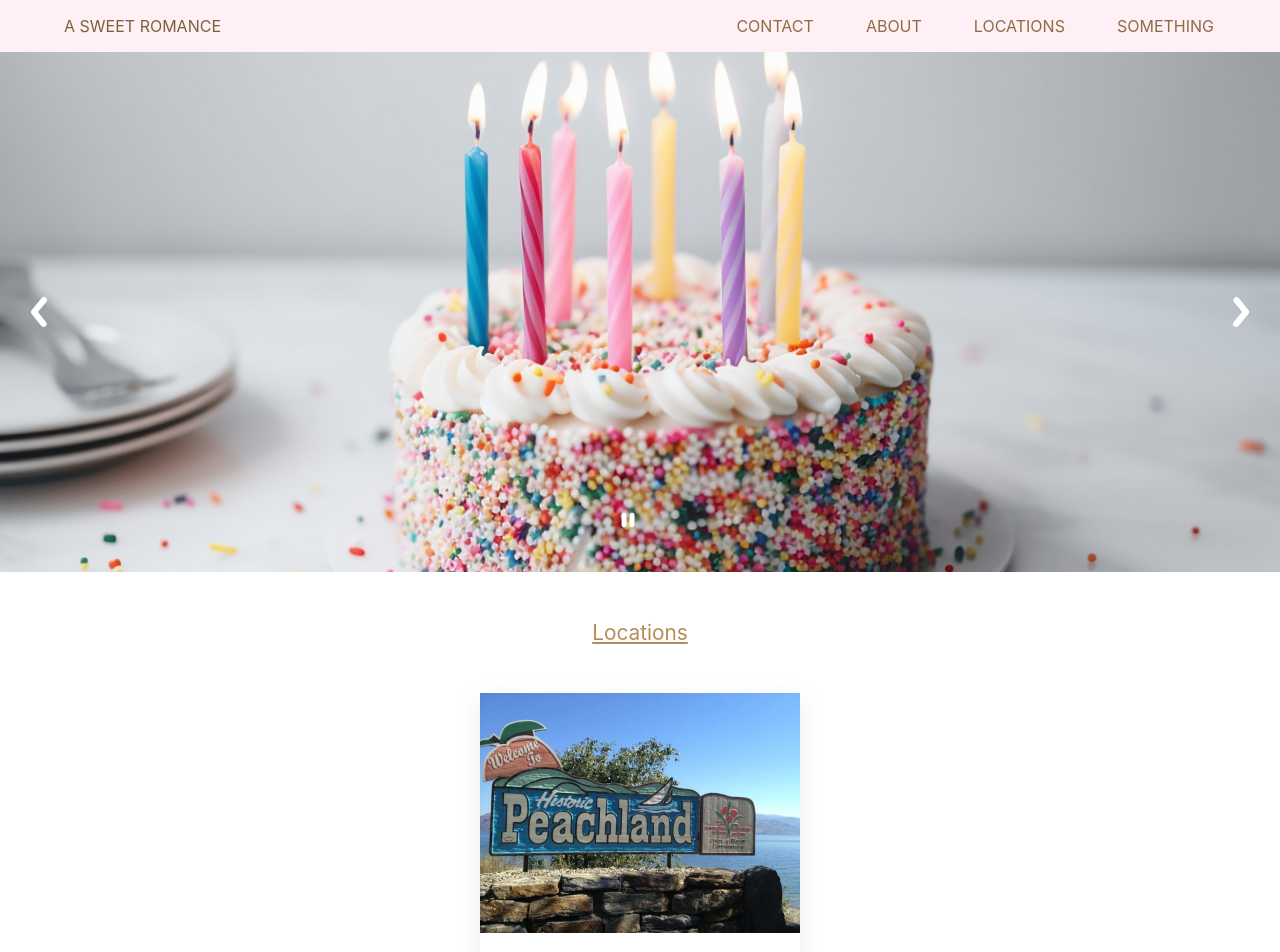
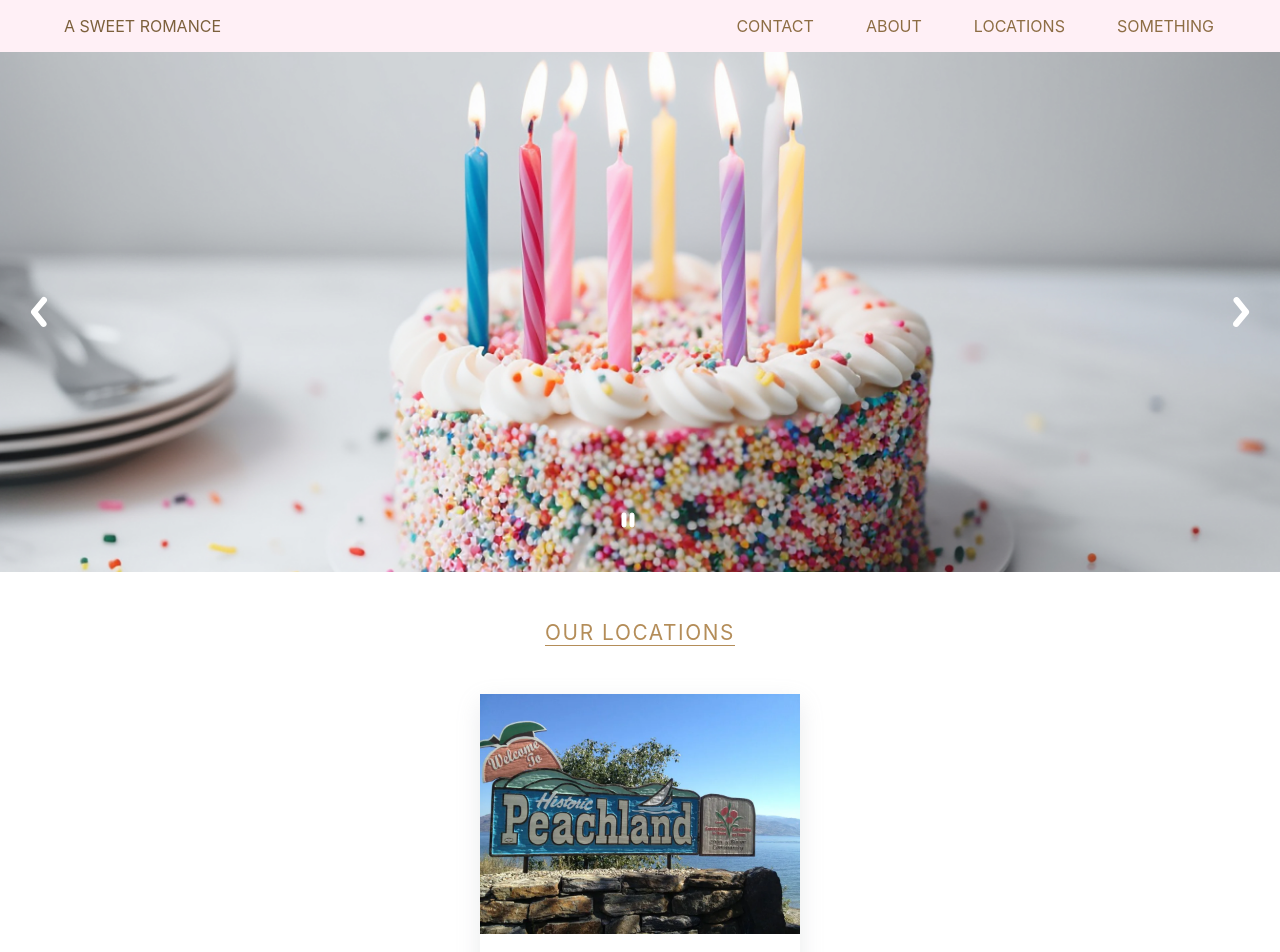
Before and after one commit to Smoopfrog/asweetromance, a React (Create React App) app: page / in a window 1280 px wide. Shown: the top 952 px of the page. Built offline with nearby package versions, Linux system fonts and the light colour scheme.

Commit message:
fix locations title

```diff
--- a/src/Components/Locations.jsx
+++ b/src/Components/Locations.jsx
@@ -4,7 +4,7 @@ import LocationCard from "./LocationCard";
 const Locations = () => {
   return (
     <sectio className="locations-container">
-      <h1 className="locations-title">Locations</h1>
+      <h1 className="locations-title">Our Locations</h1>
       <LocationCard />
     </sectio>
   );
--- a/src/Styles/Locations.css
+++ b/src/Styles/Locations.css
@@ -1,15 +1,16 @@
 .locations-container {
   display: flex;
   flex-direction: column;
-  justify-content: center;
   align-items: center;
 }
 
 .locations-title {
-  padding: 3rem;
+  margin: 3rem;
+  border-bottom: 2px;
   font-weight: 400;
   font-size: 1.3rem;
-  text-decoration: underline;
+  text-transform: uppercase;
+  letter-spacing: 1.6px;
   color: #b48d59;
-  /* text-align: center; */
-} /*# sourceMappingURL=Locations.css.map */
+  border-bottom: solid 1px #b48d59;
+}/*# sourceMappingURL=Locations.css.map */
--- a/src/Styles/Locations.scss
+++ b/src/Styles/Locations.scss
@@ -1,8 +1,16 @@
+.locations-container {
+  display: flex;
+  flex-direction: column;
+  align-items: center;
+}
+
 .locations-title {
-  padding: 3rem;
+  margin: 3rem;
+  border-bottom: 2px;
   font-weight: 400;
   font-size: 1.3rem;
-  text-decoration: underline;
+  text-transform: uppercase;
+  letter-spacing: 1.6px;
   color: #b48d59;
-  text-align: center;
+  border-bottom: solid 1px #b48d59;
 }
```
Also changed, not shown: 1 other file (tests, documents, lock files or other folders).
